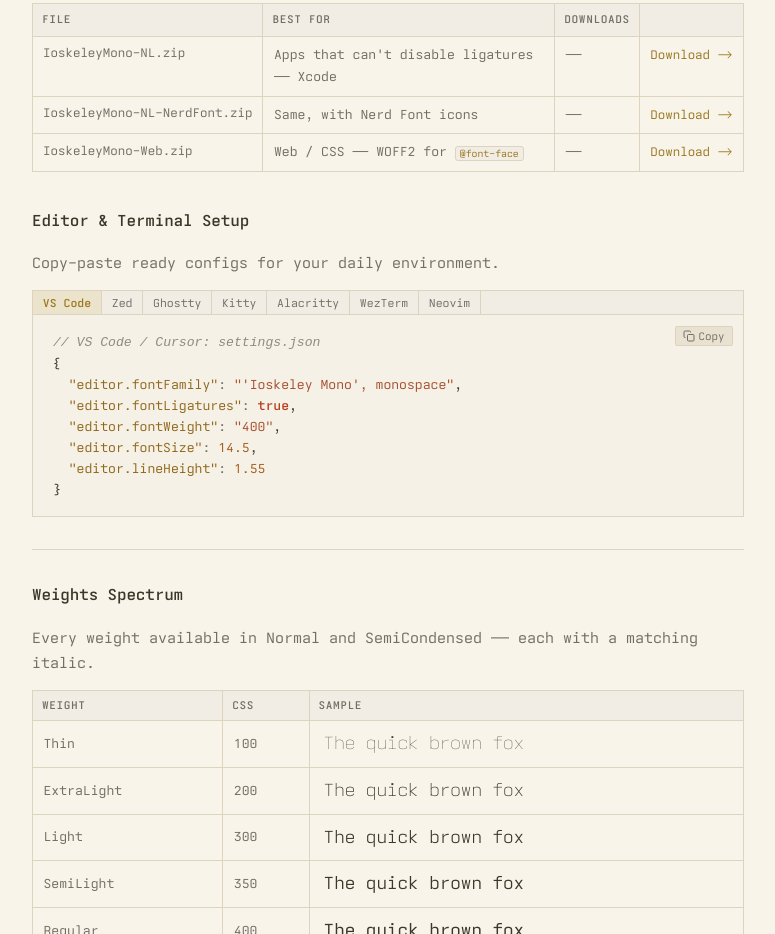
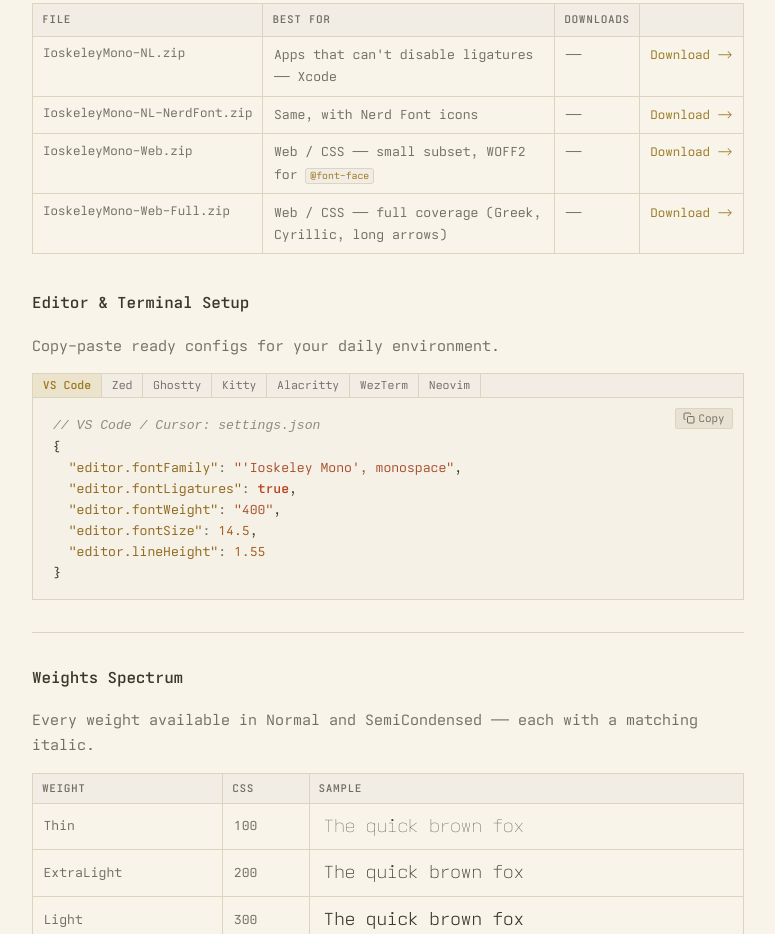
Before and after one commit to agisota/rox-mono, a plain HTML site: page site/index.html in a window 1280 px wide. Shown: the part 3520-4454 px from the top of the page, without its empty margins (252-1027 px from the left). Drawn offline with nearby package versions, Linux system fonts and the light colour scheme; no server answers; a web font is replaced by a local one.

Commit message:
ship a full-coverage web zip alongside the subsetted one

```diff
--- a/site/index.html
+++ b/site/index.html
@@ -345,7 +345,7 @@
         <span class="dl-tag">JetBrains</span>
         <span class="dl-tag">Sublime</span>
       </div>
-      <a href="https://github.com/ahatem/IoskeleyMono/releases/download/v2.0.0/IoskeleyMono.zip" target="_blank" rel="noopener" class="dl-btn dl-card-btn">Download TTF →</a>
+      <a href="https://github.com/ahatem/IoskeleyMono/releases/download/v2.1.0/IoskeleyMono.zip" target="_blank" rel="noopener" class="dl-btn dl-card-btn">Download TTF →</a>
     </div>
 
     <div class="dl-card">
@@ -357,7 +357,7 @@
         <span class="dl-tag">Starship</span>
         <span class="dl-tag">zsh / fish</span>
       </div>
-      <a href="https://github.com/ahatem/IoskeleyMono/releases/download/v2.0.0/IoskeleyMono-NerdFont.zip" target="_blank" rel="noopener" class="dl-btn dl-btn--outline dl-card-btn">Download Nerd Font →</a>
+      <a href="https://github.com/ahatem/IoskeleyMono/releases/download/v2.1.0/IoskeleyMono-NerdFont.zip" target="_blank" rel="noopener" class="dl-btn dl-btn--outline dl-card-btn">Download Nerd Font →</a>
     </div>
 
     <div class="dl-card">
@@ -369,7 +369,7 @@
         <span class="dl-tag">Ghostty</span>
         <span class="dl-tag">WezTerm</span>
       </div>
-      <a href="https://github.com/ahatem/IoskeleyMono/releases/download/v2.0.0/IoskeleyMono-Term.zip" target="_blank" rel="noopener" class="dl-btn dl-btn--outline dl-card-btn">Download Term →</a>
+      <a href="https://github.com/ahatem/IoskeleyMono/releases/download/v2.1.0/IoskeleyMono-Term.zip" target="_blank" rel="noopener" class="dl-btn dl-btn--outline dl-card-btn">Download Term →</a>
     </div>
   </div>
 
@@ -383,19 +383,25 @@
         <td>IoskeleyMono-NL.zip</td>
         <td>Apps that can't disable ligatures — Xcode</td>
         <td class="dl-cell" data-zip="IoskeleyMono-NL.zip"><span class="dl-num">—</span><span class="dl-fill"></span></td>
-        <td><a href="https://github.com/ahatem/IoskeleyMono/releases/download/v2.0.0/IoskeleyMono-NL.zip" target="_blank" rel="noopener">Download →</a></td>
+        <td><a href="https://github.com/ahatem/IoskeleyMono/releases/download/v2.1.0/IoskeleyMono-NL.zip" target="_blank" rel="noopener">Download →</a></td>
       </tr>
       <tr>
         <td>IoskeleyMono-NL-NerdFont.zip</td>
         <td>Same, with Nerd Font icons</td>
         <td class="dl-cell" data-zip="IoskeleyMono-NL-NerdFont.zip"><span class="dl-num">—</span><span class="dl-fill"></span></td>
-        <td><a href="https://github.com/ahatem/IoskeleyMono/releases/download/v2.0.0/IoskeleyMono-NL-NerdFont.zip" target="_blank" rel="noopener">Download →</a></td>
+        <td><a href="https://github.com/ahatem/IoskeleyMono/releases/download/v2.1.0/IoskeleyMono-NL-NerdFont.zip" target="_blank" rel="noopener">Download →</a></td>
       </tr>
       <tr>
         <td>IoskeleyMono-Web.zip</td>
-        <td>Web / CSS — WOFF2 for <kbd>@font-face</kbd></td>
+        <td>Web / CSS — small subset, WOFF2 for <kbd>@font-face</kbd></td>
         <td class="dl-cell" data-zip="IoskeleyMono-Web.zip"><span class="dl-num">—</span><span class="dl-fill"></span></td>
-        <td><a href="https://github.com/ahatem/IoskeleyMono/releases/download/v2.0.0/IoskeleyMono-Web.zip" target="_blank" rel="noopener">Download →</a></td>
+        <td><a href="https://github.com/ahatem/IoskeleyMono/releases/download/v2.1.0/IoskeleyMono-Web.zip" target="_blank" rel="noopener">Download →</a></td>
+      </tr>
+      <tr>
+        <td>IoskeleyMono-Web-Full.zip</td>
+        <td>Web / CSS — full coverage (Greek, Cyrillic, long arrows)</td>
+        <td class="dl-cell" data-zip="IoskeleyMono-Web-Full.zip"><span class="dl-num">—</span><span class="dl-fill"></span></td>
+        <td><a href="https://github.com/ahatem/IoskeleyMono/releases/download/v2.1.0/IoskeleyMono-Web-Full.zip" target="_blank" rel="noopener">Download →</a></td>
       </tr>
     </tbody>
   </table>
```
Also changed, not shown: 2 other files.
